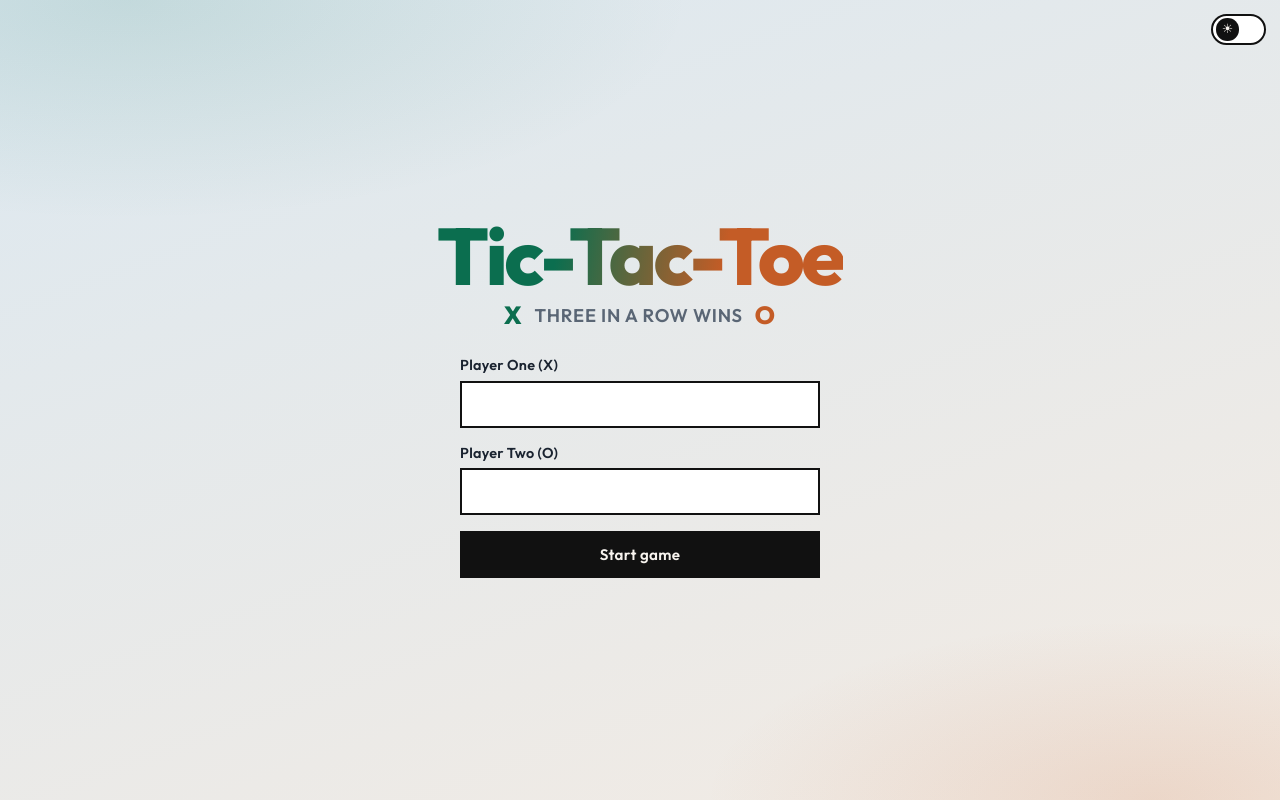
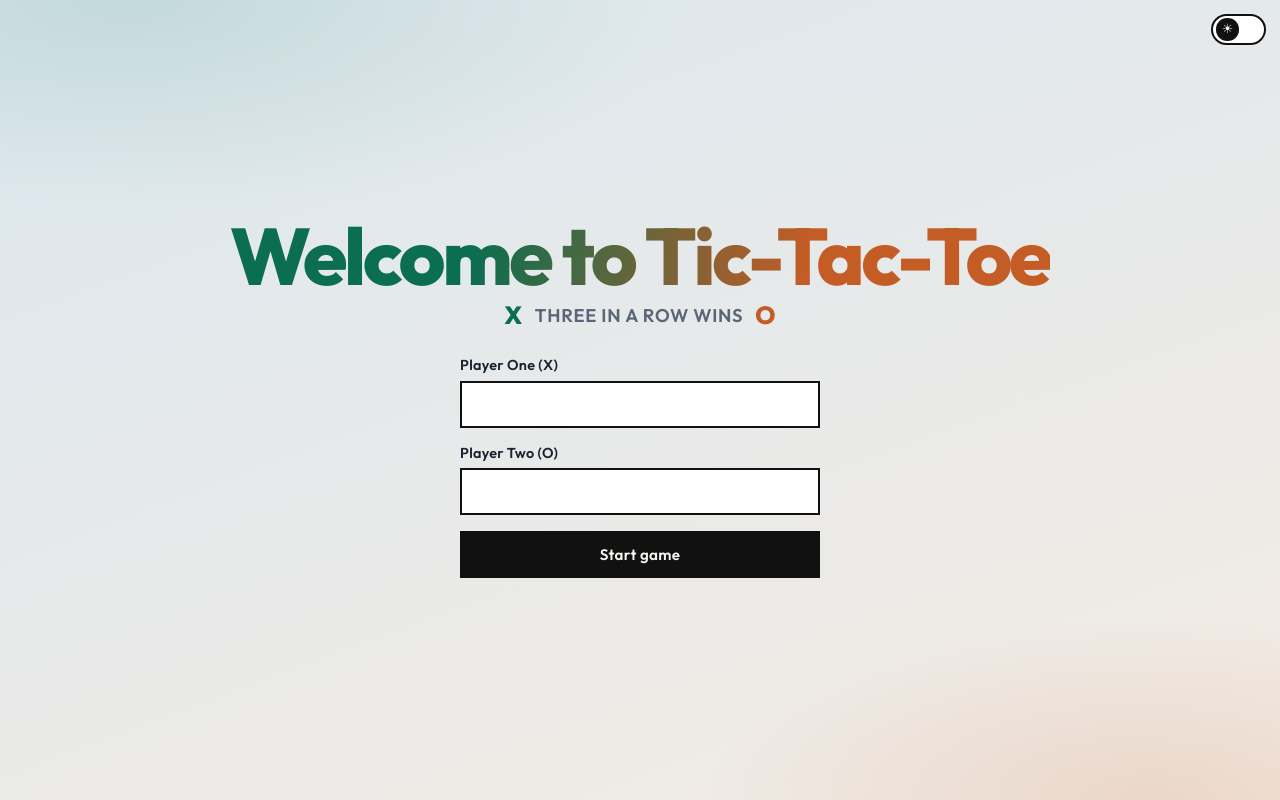
Before and after one commit to ankitjaincst/tic-tac-toe, a plain HTML site: page index.html in a window 1280 px wide. Drawn offline with Linux system fonts and the light colour scheme.

Commit message:
Change page title text to "Welcome to Tic-Tac-Toe".
Co-Authored-By: Claude Sonnet 5.5 <noreply@anthropic.com>

```diff
--- a/index.html
+++ b/index.html
@@ -26,7 +26,7 @@
     <button id="theme-toggle" class="theme-toggle" type="button" role="switch" aria-checked="false" aria-label="Dark mode"><span class="theme-toggle-thumb" aria-hidden="true"></span></button>
     <div class="page">
       <header class="header">
-        <h1 class="brand"><span class="brand-text">Tic-Tac-Toe</span></h1>
+        <h1 class="brand"><span class="brand-text">Welcome to Tic-Tac-Toe</span></h1>
         <p class="tagline">
           <span class="tagline-mark tagline-x" aria-hidden="true">X</span>
           <span>Three in a row wins</span>
```
